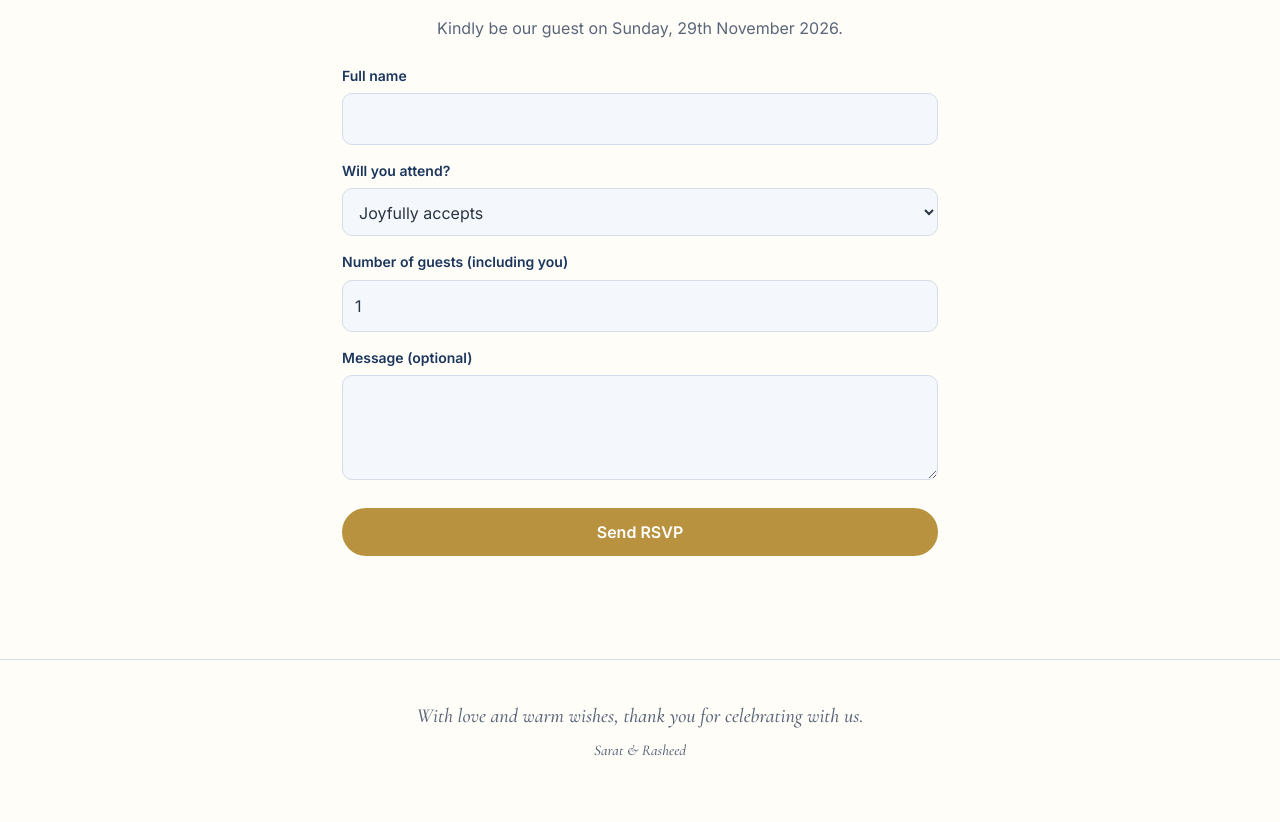
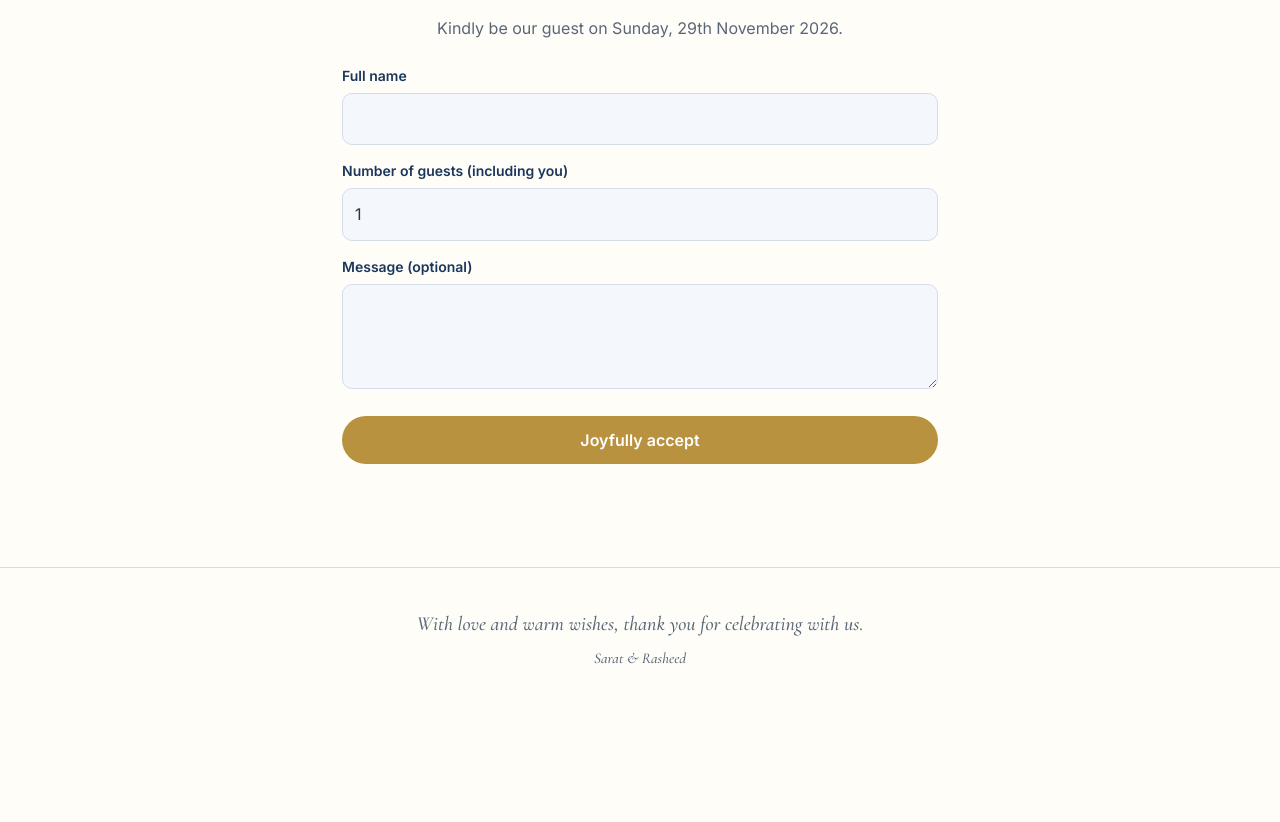
Before and after one commit to sarat-balogun/aduke-adisa, a plain HTML site: page index.html in a window 1280 px wide. Shown: the part 2275-3097 px from the top of the page. After the commit the page ends 3005 px from the top, so only its background shows below. Drawn offline with nearby package versions, Linux system fonts and the light colour scheme.

Commit message:
Update index.html

```diff
--- a/index.html
+++ b/index.html
@@ -76,17 +76,13 @@
   <form id="rsvp-form" novalidate>
     <label for="name">Full name</label>
     <input id="name" name="name" required maxlength="80" autocomplete="name">
-    <label for="attending">Will you attend?</label>
-    <select id="attending" name="attending">
-      <option value="Yes">Joyfully accepts</option>
-      <option value="No">Regretfully declines</option>
-    </select>
+      <input type="hidden" id="attending" name="attending" value="Yes">
     <label for="guests">Number of guests (including you)</label>
     <input id="guests" name="guests" type="number" min="1" max="10" value="1">
     <label for="message">Message (optional)</label>
     <textarea id="message" name="message" rows="3" maxlength="300"></textarea>
     <input type="text" name="website" class="hp" tabindex="-1" autocomplete="off" aria-hidden="true">
-    <button class="go" type="submit">Send RSVP</button>
+    <button class="go" type="submit">Joyfully accept</button>
     <p class="note" id="status" role="status"></p>
   </form>
 </section>
```
